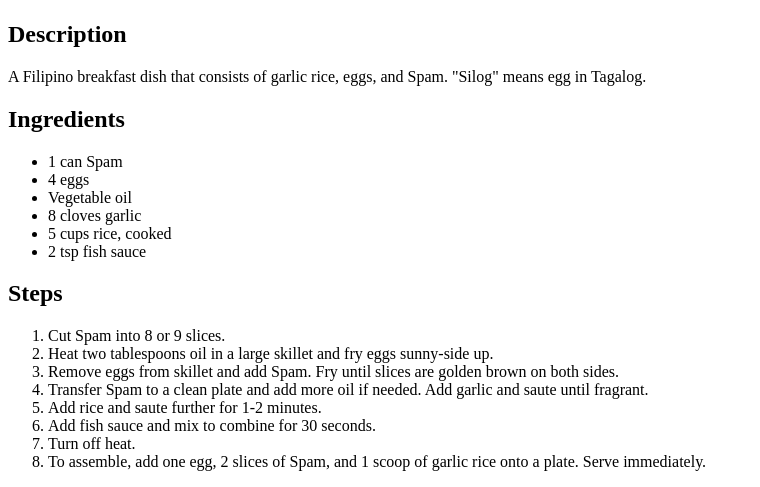
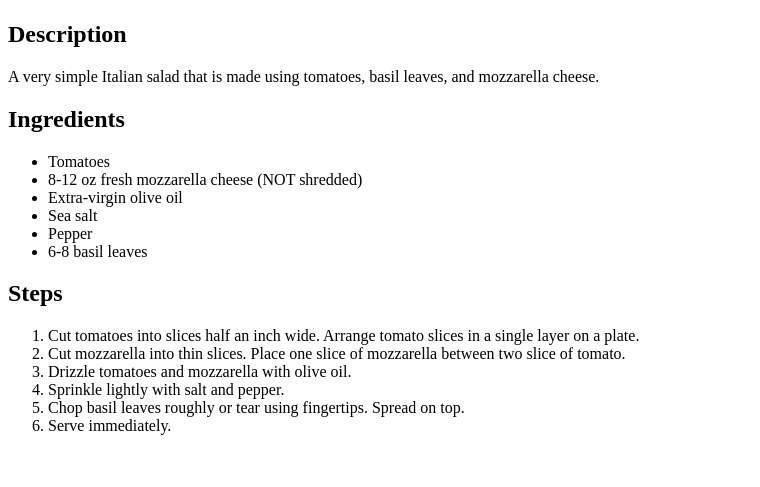
Before and after one commit to kayladong229/odin-recipes, a plain HTML site: page recipes/caprese-salad.html in a window 1280 px wide. Shown: the part 383-870 px from the top of the page, without its empty margins (0-760 px from the left). After the commit the page ends 834 px from the top, so only its background shows below. Drawn offline with Linux system fonts and the light colour scheme.

Commit message:
Added recipe 2

```diff
--- a/recipes/caprese-salad.html
+++ b/recipes/caprese-salad.html
@@ -7,28 +7,26 @@
 </head>
 <body>
     <h1>Caprese Salad</h1>
-    <img src="https://cdn.tasteatlas.com/images/dishes/5da7bedc21384a9fb0c7150d827fd5e4.jpg" alt="spamsilog" />
+    <img src="https://simplyhomecooked.com/wp-content/uploads/2019/02/caprese-salad-2.jpg" alt="caprese salad" />
     <h2>Description</h2>
-    <p>A Filipino breakfast dish that consists of garlic rice, eggs, and Spam. "Silog" means egg in Tagalog.</p>
+    <p>A very simple Italian salad that is made using tomatoes, basil leaves, and mozzarella cheese.</p>
     <h2>Ingredients</h2>
     <ul>
-        <li>1 can Spam</li>
-        <li>4 eggs</li>
-        <li>Vegetable oil</li>
-        <li>8 cloves garlic</li>
-        <li>5 cups rice, cooked</li>
-        <li>2 tsp fish sauce</li>
+        <li>Tomatoes</li>
+        <li>8-12 oz fresh mozzarella cheese (NOT shredded)</li>
+        <li>Extra-virgin olive oil</li>
+        <li>Sea salt</li>
+        <li>Pepper</li>
+        <li>6-8 basil leaves</li>
     </ul>
     <h2>Steps</h2>
     <ol>
-        <li>Cut Spam into 8 or 9 slices.</li>
-        <li>Heat two tablespoons oil in a large skillet and fry eggs sunny-side up.</li>
-        <li>Remove eggs from skillet and add Spam. Fry until slices are golden brown on both sides.</li>
-        <li>Transfer Spam to a clean plate and add more oil if needed. Add garlic and saute until fragrant.</li>
-        <li>Add rice and saute further for 1-2 minutes.</li>
-        <li>Add fish sauce and mix to combine for 30 seconds.</li>
-        <li>Turn off heat.</li>
-        <li>To assemble, add one egg, 2 slices of Spam, and 1 scoop of garlic rice onto a plate. Serve immediately.</li>
+        <li>Cut tomatoes into slices half an inch wide. Arrange tomato slices in a single layer on a plate.</li>
+        <li>Cut mozzarella into thin slices. Place one slice of mozzarella between two slice of tomato.</li>
+        <li>Drizzle tomatoes and mozzarella with olive oil.</li>
+        <li>Sprinkle lightly with salt and pepper.</li>
+        <li>Chop basil leaves roughly or tear using fingertips. Spread on top.</li>
+        <li>Serve immediately.</li>
     </ol>
 </body>
 </html>
```
